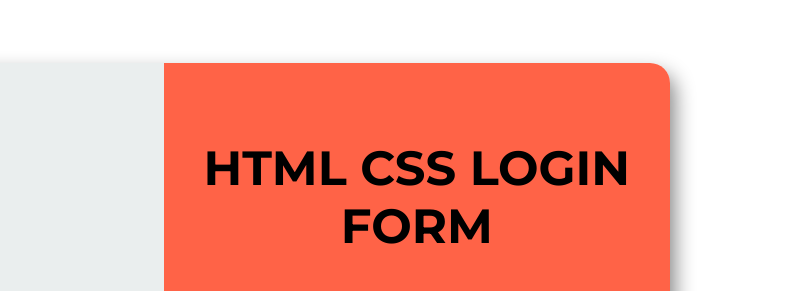
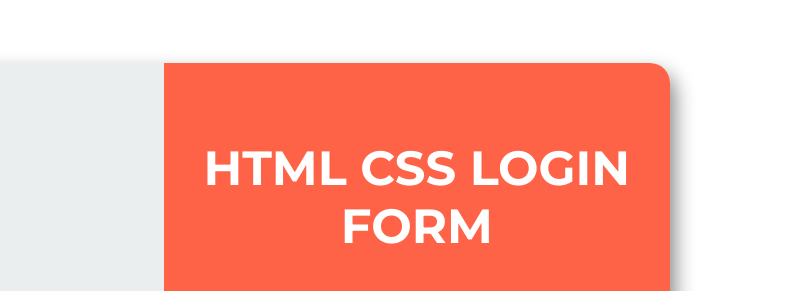
Before and after one commit to jltdev15/LoginDesign3, a plain HTML site: page index.html in a window 1280 px wide. Shown: the top 291 px of the page, 476-1280 px from the left. Drawn offline with nearby package versions, Linux system fonts and the light colour scheme; a web font is replaced by a local one.

Commit message:
Update style.css

```diff
--- a/css/style.css
+++ b/css/style.css
@@ -98,7 +98,7 @@ h1 {
     margin: 15% 3%;
     font-family: 'Montserrat', sans-serif;
     font-size: 3rem;
-    color: rgb(0, 0, 0);
+    color: rgb(255, 255, 255);
 
 }
 .right-panel p {
@@ -108,6 +108,7 @@ h1 {
     letter-spacing: 0.1rem;
     line-height: 2;
     margin: 20px;
+    text-align: center;
 
 }
 
```
